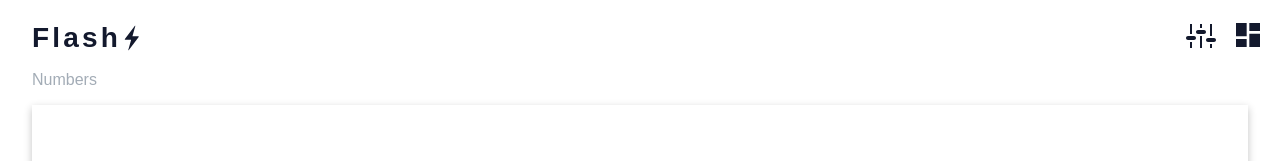
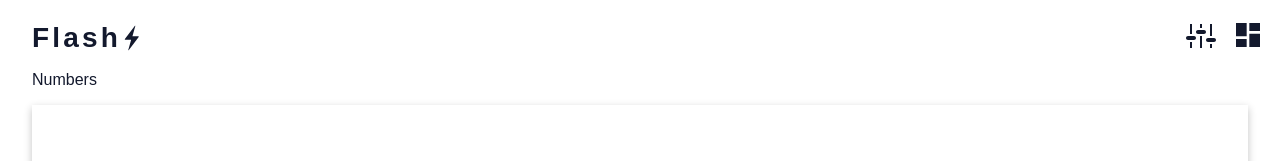
Before and after one commit to gbsimon87/flashy-react, a React (Create React App) app: page /numbers in a window 1280 px wide. Shown: the top 161 px of the page. Built offline with nearby package versions, Linux system fonts and the light colour scheme.

Commit message:
fix dark mode color for game titles

```diff
--- a/src/components/Colors.js
+++ b/src/components/Colors.js
@@ -51,7 +51,7 @@ function Colors({ randomColors }) {
 
   return (
     <div className="colors" style={theme.main}>
-      <section className="section__title">{pageTitle}</section>
+      <section className="section__title" style={theme.main}>{pageTitle}</section>
       <section className="section__body">
         {randomColors.map((colours, personIndex) => {
           const { name } = colours;
--- a/src/components/Letters.js
+++ b/src/components/Letters.js
@@ -51,7 +51,7 @@ function Letters({ randomLetters }) {
 
   return (
     <div className="letters" style={theme.main}>
-      <section className="section__title">{pageTitle}</section>
+      <section className="section__title" style={theme.main}>{pageTitle}</section>
       <section className="section__body">
         {letter.map((letter, numberIndex) => {
           const { value, description } = letter;
--- a/src/components/Numbers.js
+++ b/src/components/Numbers.js
@@ -50,7 +50,7 @@ function Numbers({ randomNumbers }) {
 
   return (
     <div className="numbers" style={theme.main}>
-      <section className="section__title">{pageTitle}</section>
+      <section className="section__title" style={theme.main}>{pageTitle}</section>
       <section className="section__body">
         {numbers.map((number, numberIndex) => {
           const { name } = number;
--- a/src/components/Shapes.js
+++ b/src/components/Shapes.js
@@ -49,7 +49,7 @@ function Shapes({ randomShapes }) {
 
   return (
     <div className="shapes" style={theme.main}>
-      <section className="section__title">{pageTitle}</section>
+      <section className="section__title" style={theme.main}>{pageTitle}</section>
       <section className="section__body">
         {randomShapes.map((shape, numberIndex) => {
           const { id, value, description } = shape;
```
